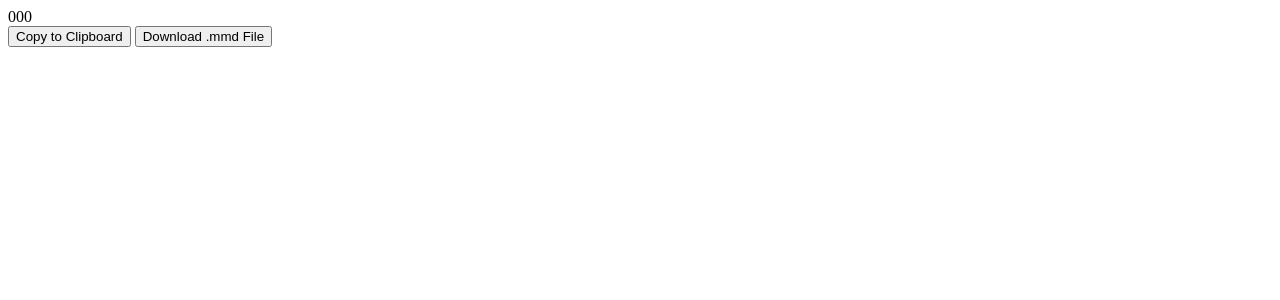
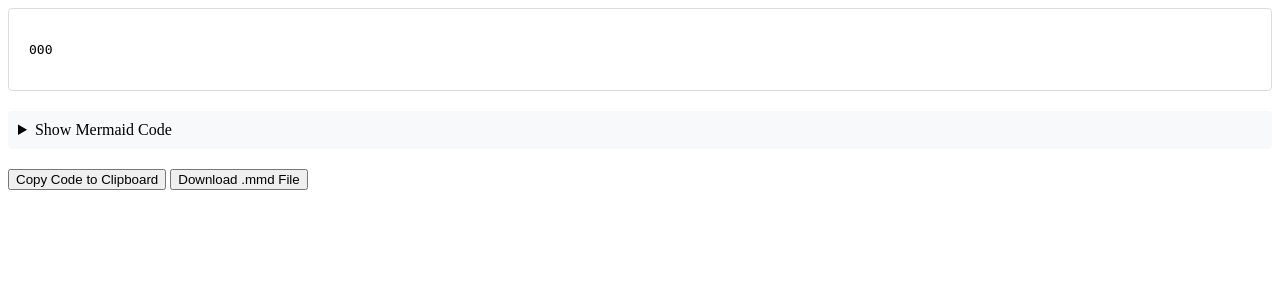
Before and after one commit to sartography/cute-erd, a Django app: template diagram/templates/diagram/mermaid_output.html in a window 1280 px wide. Shown: the top 300 px of the page. Run offline with Django 5.2, Linux system fonts and the light colour scheme; the template is opened without the code that fills it: most values are stand-ins (such as "Sample title", 1, 10 or a date in 2020).

Commit message:
render mermaid diagram

```diff
--- a/diagram/templates/diagram/mermaid_output.html
+++ b/diagram/templates/diagram/mermaid_output.html
@@ -1,13 +1,22 @@
-<div class="mermaid-code">{{ mermaid_code }}</div>
+<div style="background: white; padding: 20px; border-radius: 4px; margin-bottom: 20px; border: 1px solid #ddd;">
+    <pre class="mermaid">{{ mermaid_code }}</pre>
+</div>
+
+<details style="margin-bottom: 20px;">
+    <summary style="cursor: pointer; padding: 10px; background: #f8f9fa; border-radius: 4px; font-weight: 500;">
+        Show Mermaid Code
+    </summary>
+    <div class="mermaid-code" style="margin-top: 10px;">{{ mermaid_code }}</div>
+</details>
 
 <div class="button-group">
-    <button onclick="navigator.clipboard.writeText(document.querySelector('.mermaid-code').textContent).then(() => {
+    <button onclick="navigator.clipboard.writeText(`{{ mermaid_code|escapejs }}`).then(() => {
         const btn = event.target;
         const originalText = btn.textContent;
         btn.textContent = 'Copied!';
         setTimeout(() => btn.textContent = originalText, 2000);
     })">
-        Copy to Clipboard
+        Copy Code to Clipboard
     </button>
 
     <a href="{% url 'diagram:download_diagram' %}" style="text-decoration: none;">
--- a/diagram/utils.py
+++ b/diagram/utils.py
@@ -190,6 +190,9 @@ def generate_mermaid(selected_tables: Dict[str, List[str]], schema: Dict) -> str
                     col_type = col_info['type']
                     break
 
+            # Replace spaces with underscores for Mermaid compatibility
+            col_type = col_type.replace(' ', '_')
+
             # Determine column markers (use sets to avoid duplicates)
             markers = []
             if col in primary_keys:
@@ -199,7 +202,7 @@ def generate_mermaid(selected_tables: Dict[str, List[str]], schema: Dict) -> str
             if col in unique_keys and col not in primary_keys:
                 markers.append("UK")
 
-            marker_str = " ".join(markers)
+            marker_str = ",".join(markers)
             if marker_str:
                 lines.append(f"        {col_type} {col} {marker_str}")
             else:
```
Also changed, not shown: templates/base.html (+23 -8 lines).
